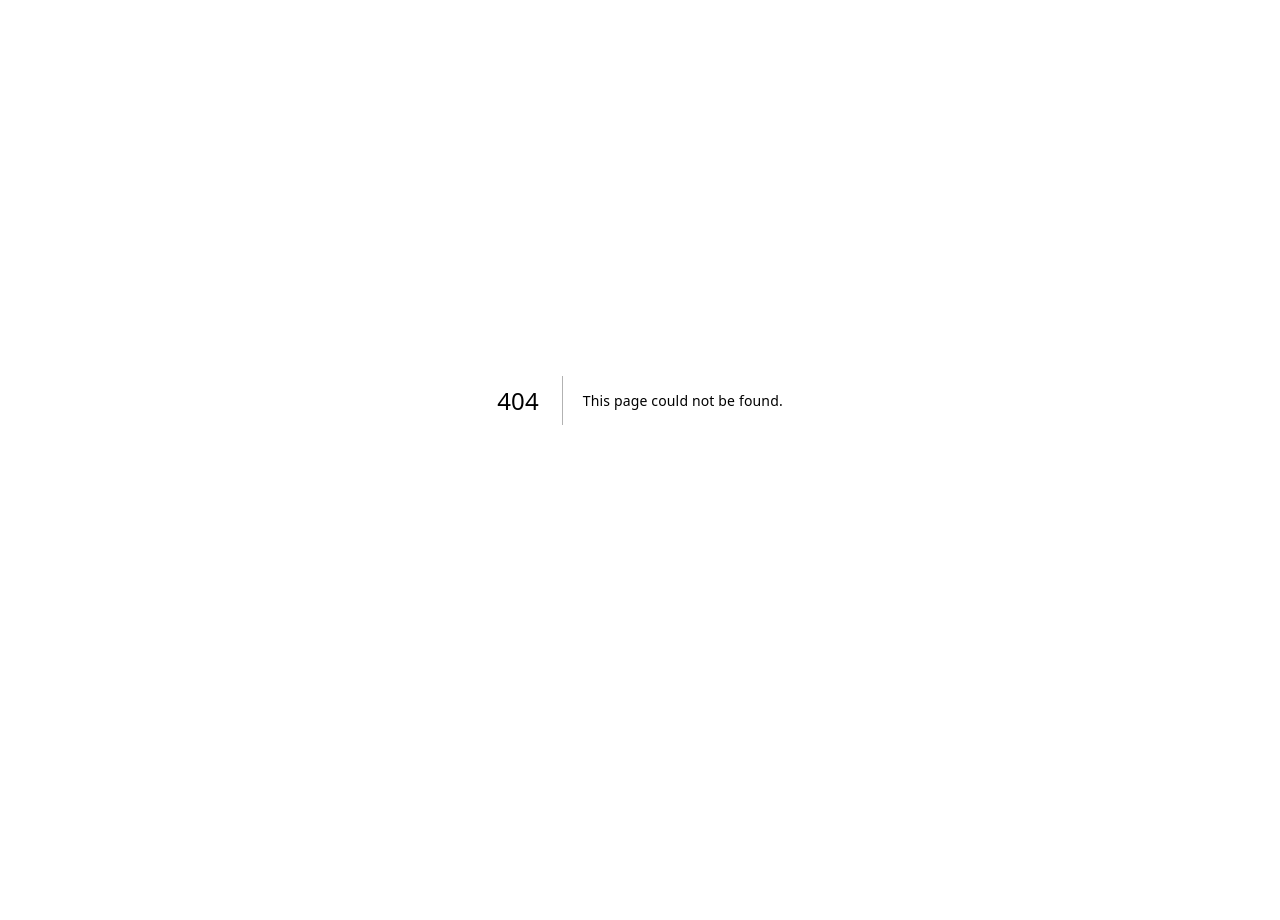
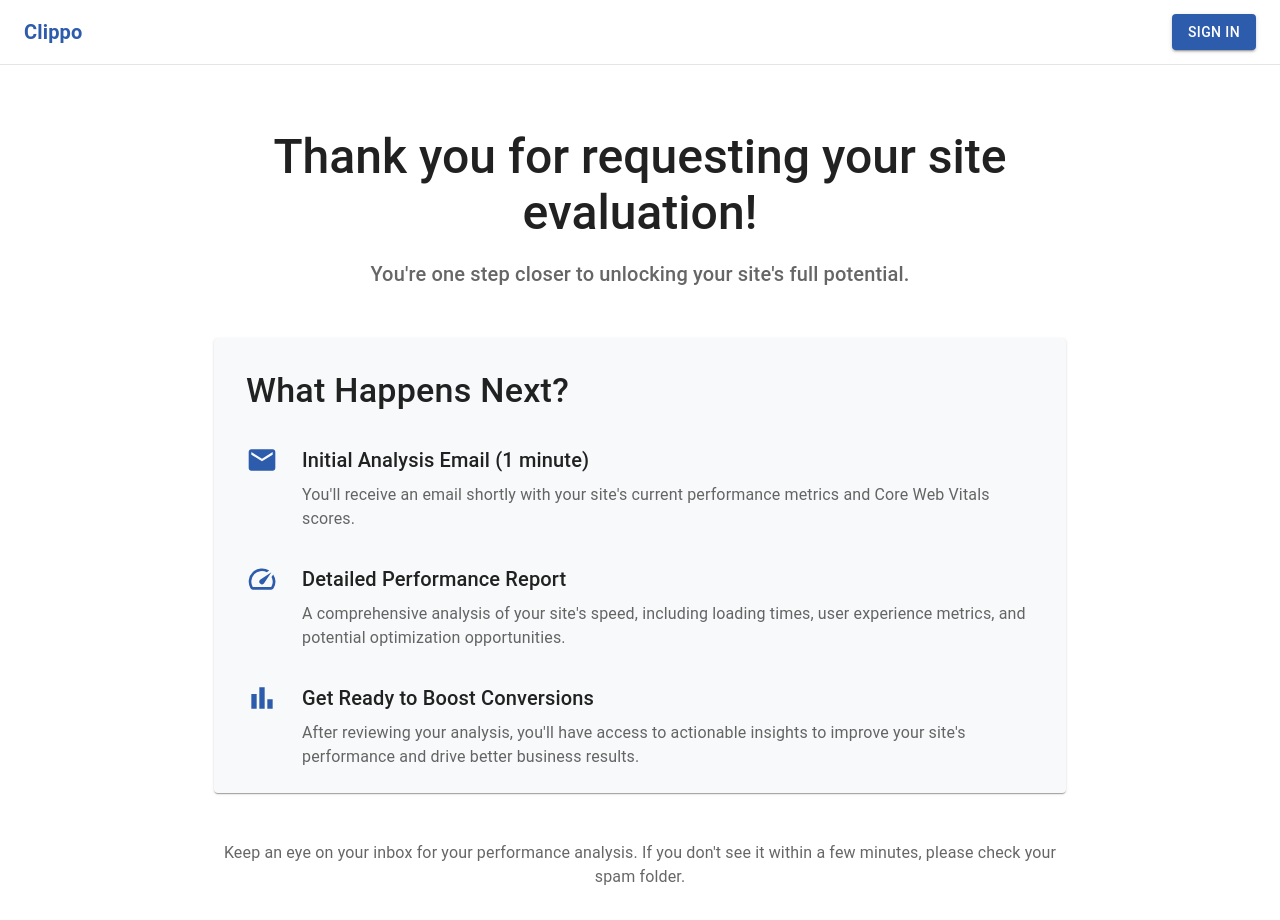
Before and after one commit to bizzbyster/business_ui, a Next.js app: page /submitted-eval in a window 1280 px wide. Before the commit this address had no page. Shown: the top 920 px of the page. Before the commit the page ends 800 px from the top, so only its background shows below. Built offline with nearby package versions, Linux system fonts and the light colour scheme.

Commit message:
feat: update email domain and improve form submission flow with thank you page

```diff
--- a/src/app/api/send/route.ts
+++ b/src/app/api/send/route.ts
@@ -4,6 +4,8 @@ import { NextResponse } from 'next/server';
 const resendApiKey = process.env.RESEND_API_KEY;
 const resend = new Resend(resendApiKey);
 const BASE_URL = 'http://localhost:3000';
+
+const delay = (ms: number) => new Promise(resolve => setTimeout(resolve, ms));
 
 export async function POST(req: Request) {
   if (!resendApiKey) {
@@ -31,9 +33,9 @@ export async function POST(req: Request) {
       );
     }
 
-    // Send confirmation email
+    // Send first email immediately
     await resend.emails.send({
-      from: 'onboarding@resend.dev',
+      from: 'onboarding@snappi.ai',
       to: email,
       subject: 'Analyzing Your Website Performance',
       html: `
@@ -50,10 +52,12 @@ export async function POST(req: Request) {
       `
     });
 
-    // Schedule the delayed email without awaiting it
-    setTimeout(() => {
-      resend.emails.send({
-        from: 'onboarding@resend.dev',
+    // Schedule second email in the background
+    const secondEmail = (async () => {
+      try {
+        await delay(60000);
+        await resend.emails.send({
+          from: 'onboarding@snappi.ai',
           to: email,
           subject: `Performance Analysis for ${domain}`,
           html: `
@@ -110,13 +114,14 @@ export async function POST(req: Request) {
               </div>
             </div>
           `
-      }).then(() => {
-        console.log('Analysis report email sent successfully');
-      }).catch((error) => {
-        console.error('Error sending analysis report:', error);
         });
-    }, 60000); // 1 minute delay
+        console.log('Analysis report sent successfully');
+      } catch (error) {
+        console.error('Error sending second email:', error);
+      }
+    })();
 
+    // Return success immediately, don't wait for second email
     return NextResponse.json({
       message: 'Analysis initiated. Report will be delivered in 1 minute.',
       status: 'success'
--- a/src/app/page.tsx
+++ b/src/app/page.tsx
@@ -65,7 +65,7 @@ export default function Home() {
              mx: 'auto'
            }}
          >
-           Boost your site&apos;s speed and harvest better conversion rates.
+           Boost your site&apos;s speed and unlock better conversion rates.
          </Typography>
 
          {/* Domain Form */}
--- /dev/null
+++ b/src/app/submitted-eval/page.tsx
@@ -0,0 +1,81 @@
+"use client";
+
+import { Container, Typography, Box, Card, CardContent } from '@mui/material';
+import EmailIcon from '@mui/icons-material/Email';
+import SpeedIcon from '@mui/icons-material/Speed';
+import BarChartIcon from '@mui/icons-material/BarChart';
+import NavBar from '@/components/NavBar';
+
+export default function SubmittedEvalPage() {
+  return (
+    <div>
+      <NavBar />
+      <Container maxWidth="md">
+        <Box sx={{ mt: 8, mb: 6, textAlign: 'center' }}>
+          <Typography variant="h3" component="h1" gutterBottom sx={{ fontWeight: 500 }}>
+            Thank you for requesting your site evaluation!
+          </Typography>
+          <Typography variant="h6" color="text.secondary" sx={{ mb: 4 }}>
+            You're one step closer to unlocking your site's full potential.
+          </Typography>
+        </Box>
+
+        <Card sx={{ mb: 6 }}>
+          <CardContent sx={{ p: 4 }}>
+            <Typography variant="h4" gutterBottom sx={{ mb: 4, fontWeight: 500 }}>
+              What Happens Next?
+            </Typography>
+
+            <Box sx={{ display: 'flex', flexDirection: 'column', gap: 4 }}>
+              <Box sx={{ display: 'flex', gap: 3, alignItems: 'flex-start' }}>
+                <EmailIcon sx={{ color: 'primary.main', fontSize: 32 }} />
+                <div>
+                  <Typography variant="h6" gutterBottom>
+                    Initial Analysis Email (1 minute)
+                  </Typography>
+                  <Typography color="text.secondary">
+                    You'll receive an email shortly with your site's current performance metrics
+                    and Core Web Vitals scores.
+                  </Typography>
+                </div>
+              </Box>
+
+              <Box sx={{ display: 'flex', gap: 3, alignItems: 'flex-start' }}>
+                <SpeedIcon sx={{ color: 'primary.main', fontSize: 32 }} />
+                <div>
+                  <Typography variant="h6" gutterBottom>
+                    Detailed Performance Report
+                  </Typography>
+                  <Typography color="text.secondary">
+                    A comprehensive analysis of your site's speed, including loading times,
+                    user experience metrics, and potential optimization opportunities.
+                  </Typography>
+                </div>
+              </Box>
+
+              <Box sx={{ display: 'flex', gap: 3, alignItems: 'flex-start' }}>
+                <BarChartIcon sx={{ color: 'primary.main', fontSize: 32 }} />
+                <div>
+                  <Typography variant="h6" gutterBottom>
+                    Get Ready to Boost Conversions
+                  </Typography>
+                  <Typography color="text.secondary">
+                    After reviewing your analysis, you'll have access to actionable insights
+                    to improve your site's performance and drive better business results.
+                  </Typography>
+                </div>
+              </Box>
+            </Box>
+          </CardContent>
+        </Card>
+
+        <Box sx={{ textAlign: 'center', mb: 8 }}>
+          <Typography variant="body1" color="text.secondary">
+            Keep an eye on your inbox for your performance analysis.
+            If you don't see it within a few minutes, please check your spam folder.
+          </Typography>
+        </Box>
+      </Container>
+    </div>
+  );
+}
```
Also changed, not shown: src/components/DomainForm.tsx (+14 -46 lines). Lines whose indentation alone changed are shown as unchanged.
